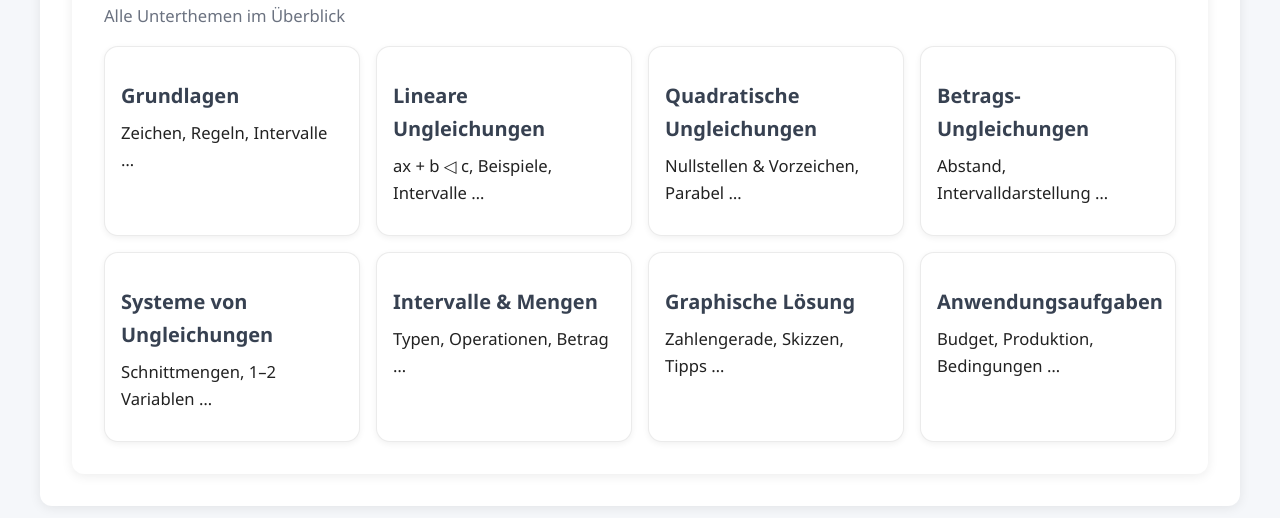
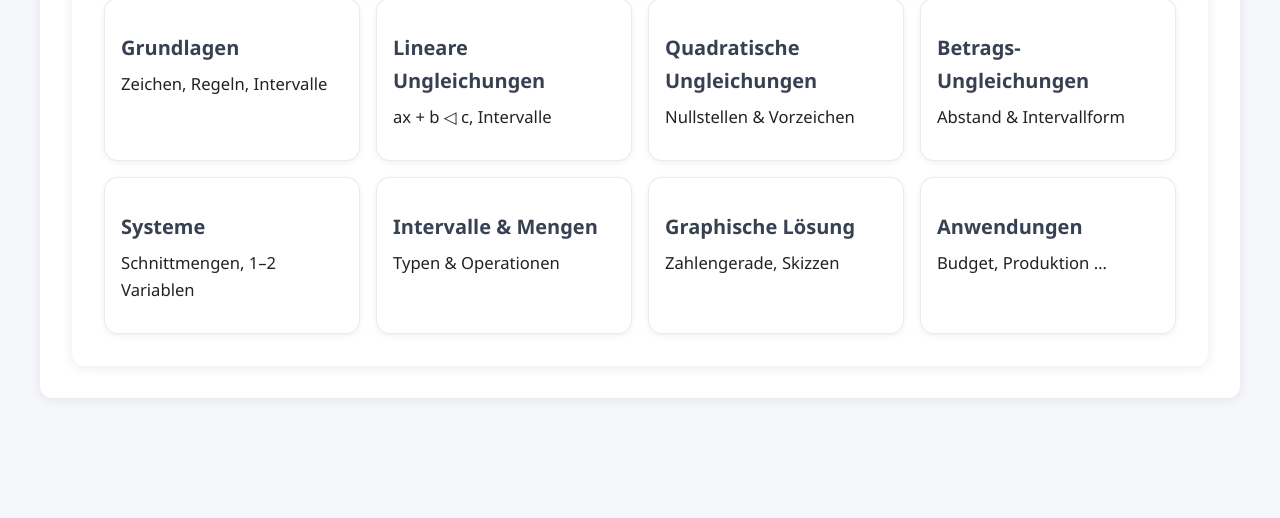
Before and after one commit to gunflo1011-debug/tabellenbuch, a plain HTML site: page pages/mathematik/algebra/ungleichungen/index.html in a window 1280 px wide. Shown: the part 282-800 px from the top of the page. Drawn offline with nearby package versions, Linux system fonts and the light colour scheme.

Commit message:
Add files via upload

```diff
--- a/pages/mathematik/algebra/ungleichungen/index.html
+++ b/pages/mathematik/algebra/ungleichungen/index.html
@@ -20,7 +20,7 @@
       <a href="/pages/mathematik/algebra/algebra.html">Algebra</a> ›
       <span>Ungleichungen</span>
 </nav>
-<main><div class="tb-container"><h1>Ungleichungen</h1><p class="muted">Alle Unterthemen im Überblick</p><div class="categories"><a class="card" href="grundlagen.html"><h3>Grundlagen</h3><p>Zeichen, Regeln, Intervalle …</p></a><a class="card" href="lineare-ungleichungen.html"><h3>Lineare Ungleichungen</h3><p>ax + b ◁ c, Beispiele, Intervalle …</p></a><a class="card" href="quadratische-ungleichungen.html"><h3>Quadratische Ungleichungen</h3><p>Nullstellen &amp; Vorzeichen, Parabel …</p></a><a class="card" href="betrag-ungleichungen.html"><h3>Betrags-Ungleichungen</h3><p>Abstand, Intervalldarstellung …</p></a><a class="card" href="systeme-von-ungleichungen.html"><h3>Systeme von Ungleichungen</h3><p>Schnittmengen, 1–2 Variablen …</p></a><a class="card" href="intervalle-und-mengen.html"><h3>Intervalle &amp; Mengen</h3><p>Typen, Operationen, Betrag …</p></a><a class="card" href="graphische-loesung.html"><h3>Graphische Lösung</h3><p>Zahlengerade, Skizzen, Tipps …</p></a><a class="card" href="anwendungsaufgaben.html"><h3>Anwendungsaufgaben</h3><p>Budget, Produktion, Bedingungen …</p></a></div></div></main>
+<main><div class="tb-container"><h1 style="margin:0;">Ungleichungen</h1><div class="categories"><a class="card" href="grundlagen.html"><h3>Grundlagen</h3><p>Zeichen, Regeln, Intervalle</p></a><a class="card" href="lineare-ungleichungen.html"><h3>Lineare Ungleichungen</h3><p>ax + b ◁ c, Intervalle</p></a><a class="card" href="quadratische-ungleichungen.html"><h3>Quadratische Ungleichungen</h3><p>Nullstellen &amp; Vorzeichen</p></a><a class="card" href="betrag-ungleichungen.html"><h3>Betrags-Ungleichungen</h3><p>Abstand &amp; Intervallform</p></a><a class="card" href="systeme-von-ungleichungen.html"><h3>Systeme</h3><p>Schnittmengen, 1–2 Variablen</p></a><a class="card" href="intervalle-und-mengen.html"><h3>Intervalle &amp; Mengen</h3><p>Typen &amp; Operationen</p></a><a class="card" href="graphische-loesung.html"><h3>Graphische Lösung</h3><p>Zahlengerade, Skizzen</p></a><a class="card" href="anwendungsaufgaben.html"><h3>Anwendungen</h3><p>Budget, Produktion …</p></a></div></div></main>
 </div>
 </body>
 </html>
```
